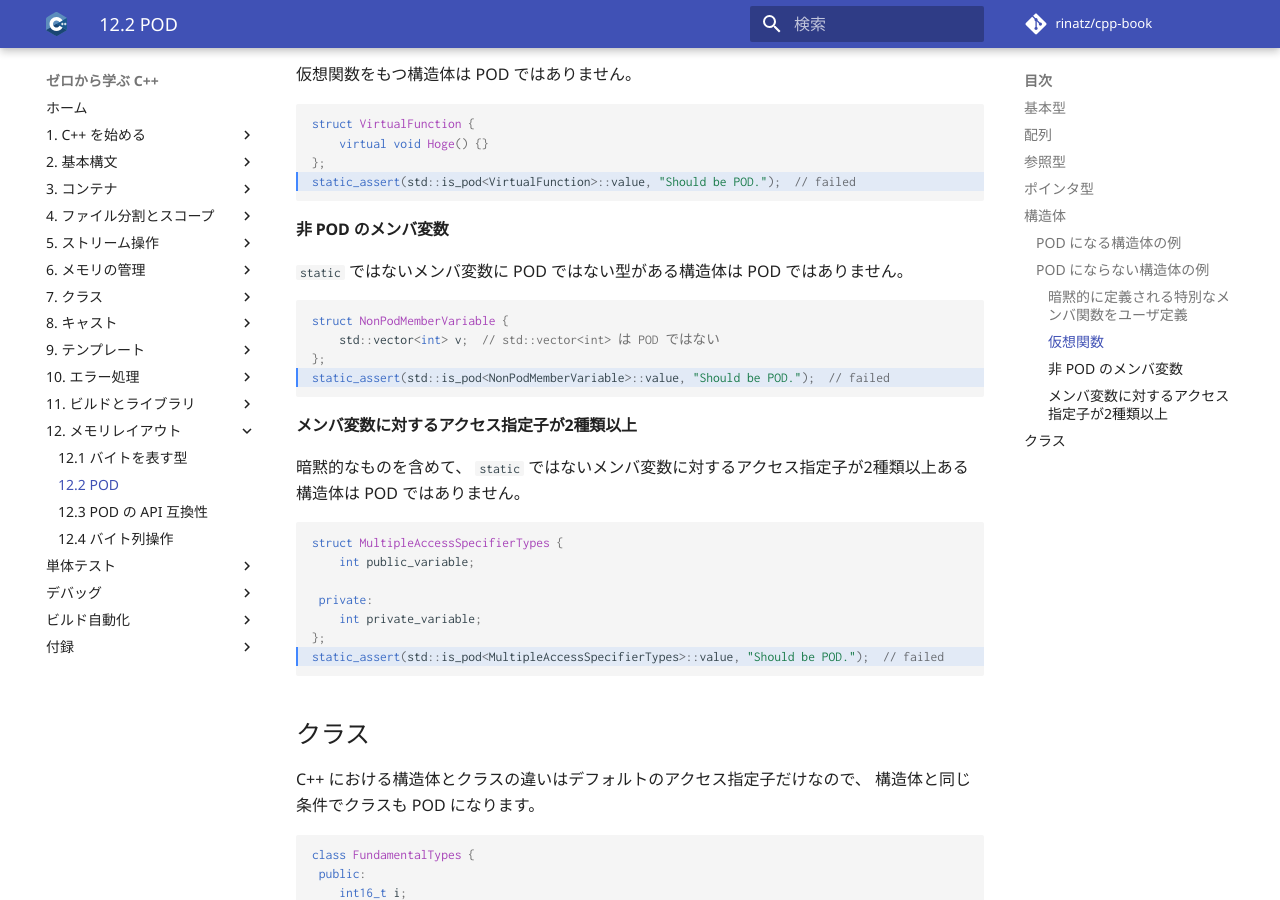
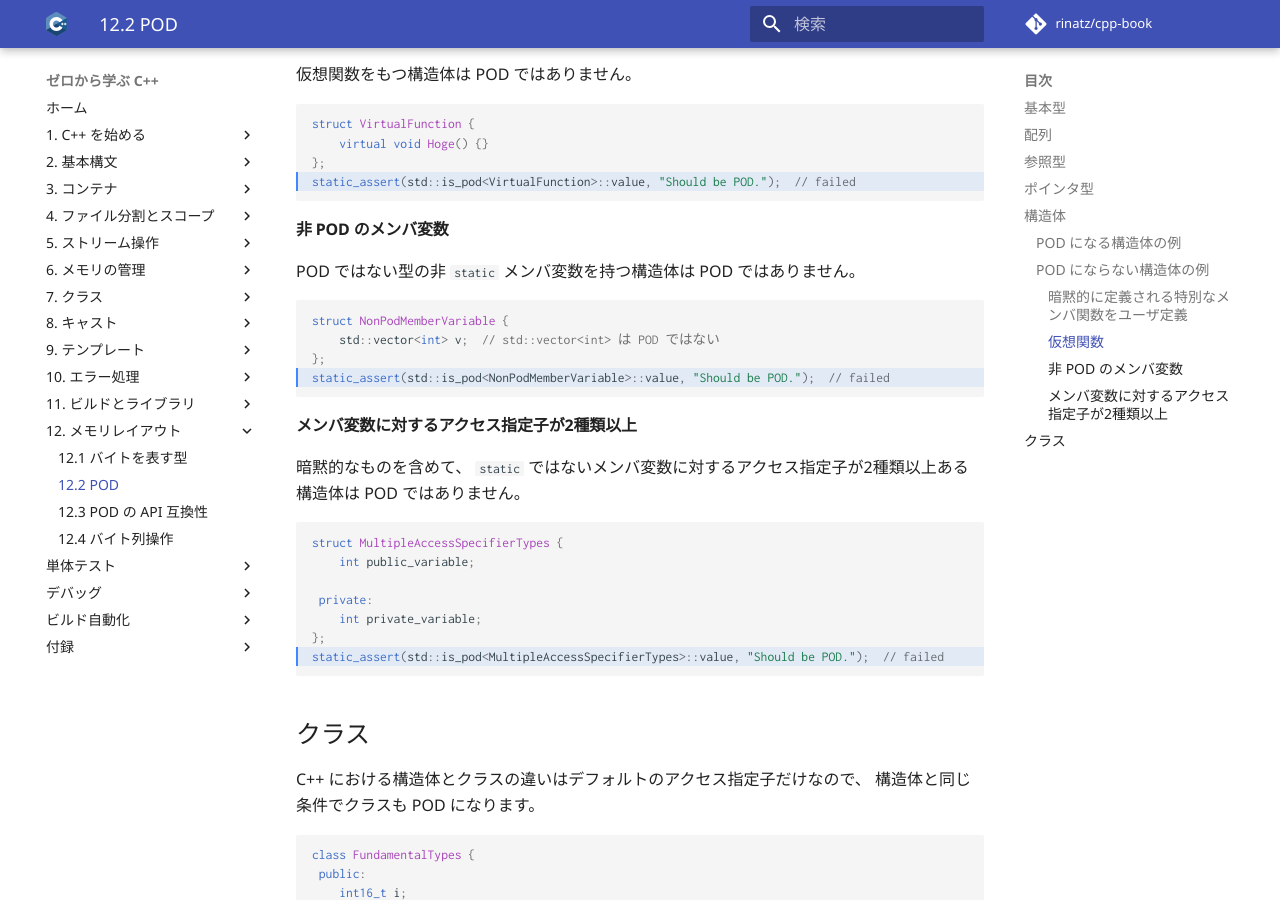
Before and after one commit to rinatz/cpp-book, an MkDocs documentation site: the page built from docs/ch12-02-plain-old-data.md, in a window 1280 px wide and 900 px high, scrolled down 2985 px. Built offline with MkDocs 1.6.1 and Material for MkDocs 9.7.7, drawn with Linux system fonts in a browser that asks for light colours; comment, search, counter and statistics services are not loaded.

Commit message:
Improve description

````diff
--- a/docs/ch12-02-plain-old-data.md
+++ b/docs/ch12-02-plain-old-data.md
@@ -168,7 +168,7 @@ static_assert(std::is_pod<VirtualFunction>::value, "Should be POD.");  // failed
 
 #### 非 POD のメンバ変数
 
-`static` ではないメンバ変数に POD ではない型がある構造体は POD ではありません。
+POD ではない型の非 `static` メンバ変数を持つ構造体は POD ではありません。
 
 ```cpp hl_lines="4"
 struct NonPodMemberVariable {
````
